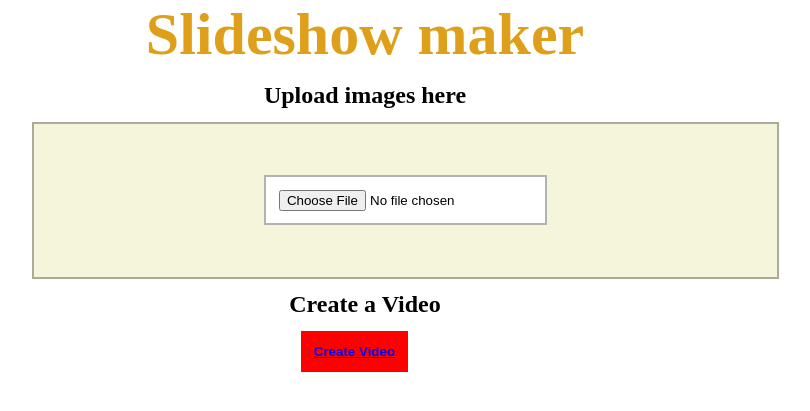
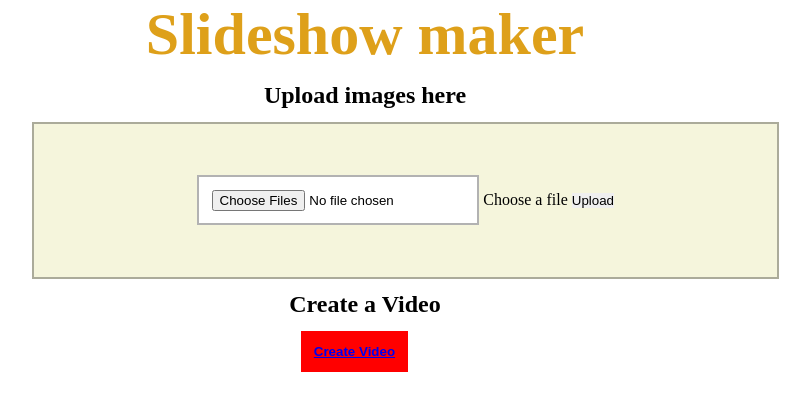
Before and after one commit to gautambhetanabhotla/slideshow-maker, a Flask app: page /home in a window 1280 px wide. Shown: the top 411 px of the page, without its empty margins (275-1085 px from the left). Run offline with Flask 3, Linux system fonts and the light colour scheme.

Commit message:
implementing files in flask

```diff
--- a/app.py
+++ b/app.py
@@ -1,9 +1,17 @@
-from flask import Flask, render_template, request, redirect
+from flask import Flask, render_template, request, redirect, url_for, flash
 import json
-import hashlib
+import jwt
+import pymysql
+import pymysql.cursors
+import os
+
+connection = pymysql.connect(host='localhost', user='gautam', password='haha')
+db = connection.cursor()
 
 app = Flask(__name__)
 users = json.load(open("data/users.json"))
+app.config['UPLOAD_FOLDER'] = "./uploads"
+app.secret_key = "SECRET_KEY_EXISTENTIA"
 
 @app.route("/")
 def rootpage():
@@ -38,6 +46,12 @@ def processloginrequest():
 @app.route("/requestsignup", methods = ['POST'])
 def processsignuprequest():
 	if request.method == 'POST':
+		payload = {
+			"username": request.form["username"],
+			"password": request.form["password"]
+		}
+		# token = jwt.encode(payload, "_SECRET_KEY_EXISTENTIA_", algorithm = "HS256")
+		# return token
 		username = request.form["username"]
 		password = request.form["password"]
 		for user in users:
@@ -56,5 +70,24 @@ def admin():
 def video():
 	return render_template("video.html")
 
+@app.route("/upload", methods = ["POST", "GET"])
+def upload():
+	if request.method == 'POST':
+		if 'file' not in request.files:
+			flash('No file part')
+			return redirect(request.url)
+		file = request.files['file']
+        # If the user does not select a file, the browser submits an
+        # empty file without a filename
+		if file.filename == '':
+			flash('No selected file')
+			return redirect("/home", 301)
+		if file:
+			filename = file.filename
+			file.save(os.path.join(app.config['UPLOAD_FOLDER'], filename))
+			return redirect("/video", 301)
+	if request.method == "GET":
+		return render_template("decoy.html")
+
 if __name__ == "__main__":
 	app.run(debug = True)
--- a/templates/home.html
+++ b/templates/home.html
@@ -10,8 +10,11 @@
             <h2>Upload images here</h2>
 
             <div class="uploadimages">
-
-            <input class="file-upload-input"  type="file" onchange="readURL(this)" accept="Image/*">
+                <form action = "/upload" enctype = "multipart/form-data" method = "POST">
+                    <input class="file-upload-input" type="file" onchange="readURL(this)" accept="Image/*" multiple>
+                    <label for="file">Choose a file</label>
+                    <input type = "submit" value = "Upload" class="submit">
+                </form>
             </div>
         </div>
 
--- a/templates/signup.html
+++ b/templates/signup.html
@@ -13,7 +13,7 @@
     </head>
     <body>
         <div class="page">
-            <form action="/requestsignup" , method="POST">
+            <form action = "/requestsignup" method = "POST">
                 <div class="name">
                     <div>
                         <label>Name: </label>
```
Also changed, not shown: templates/decoy.html (added, +9 -0 lines), templates/video.html (+7 -11 lines), 1 other file. Lines whose indentation alone changed are shown as unchanged.
